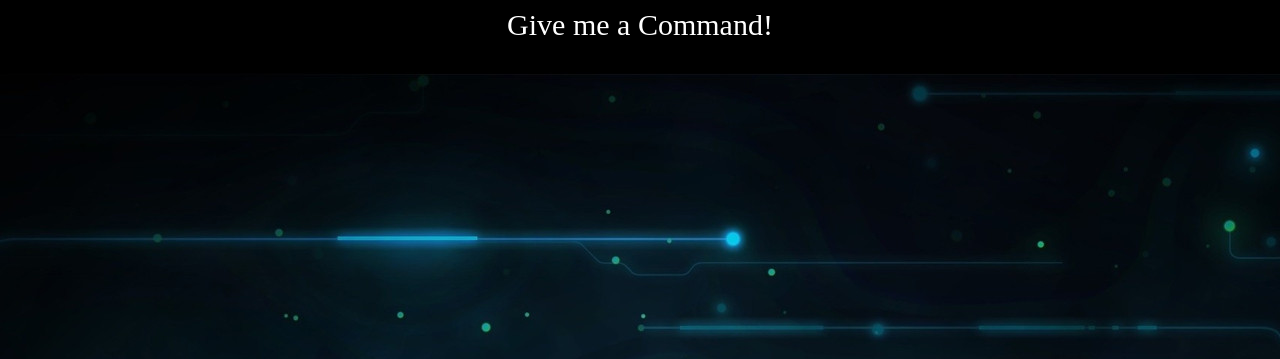
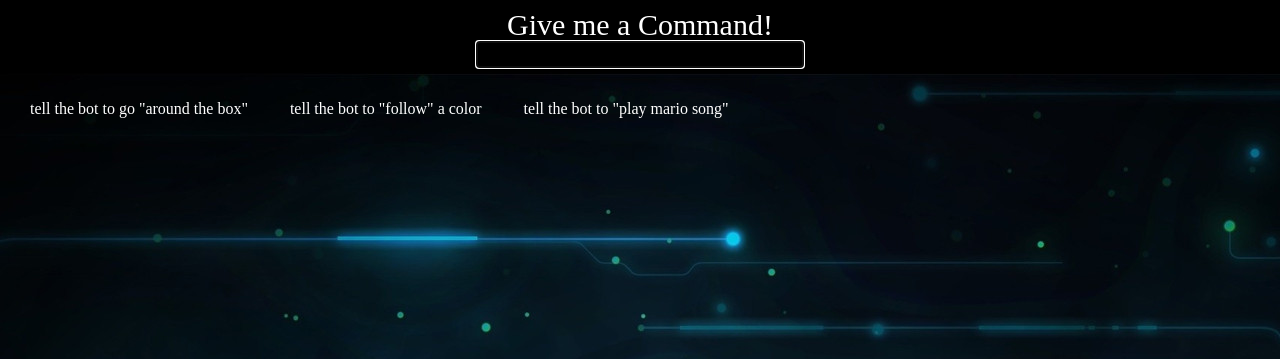
Before and after one commit to nguld/ScribbleBot, a PHP site: page / in a window 1280 px wide. Shown: the top 359 px of the page. Run offline with PHP 8.4, Linux system fonts and the light colour scheme.

Commit message:
fix enter key

```diff
--- a/index.html
+++ b/index.html
@@ -1,6 +1,17 @@
 <html>
 <head>
 <link rel="stylesheet" type="text/css" href="main.css">
+<script type="text/javascript">
+
+function stopRKey(evt) {
+  var evt = (evt) ? evt : ((event) ? event : null);
+  var node = (evt.target) ? evt.target : ((evt.srcElement) ? evt.srcElement : null);
+  if ((evt.keyCode == 13) && (node.type=="text"))  {return false;}
+}
+
+document.onkeypress = stopRKey;
+
+</script>
 </head>
   <body>
     <div>
@@ -9,5 +20,21 @@
         <input type="text" name="fname" autofocus><br>
       </form>
     </div>
+
+    <div>
+      <table>
+        <tr>
+          <td>
+            tell the bot to go "around the box"
+          </td>
+          <td>
+            tell the bot to "follow" a color
+          </td>
+          <td>
+            tell the bot to "play mario song"
+          </td>
+        </tr>
+      </table>
+    </div>
   </body>
 </html>
--- a/main.css
+++ b/main.css
@@ -16,5 +16,10 @@ color: red;
 border: none;
 height: 25px;
 font-size: 25px;
-opacity:0;
+//opacity:0;
 }
+td
+{
+  padding-left: 20px;
+  padding-right:20px;
+}
```
